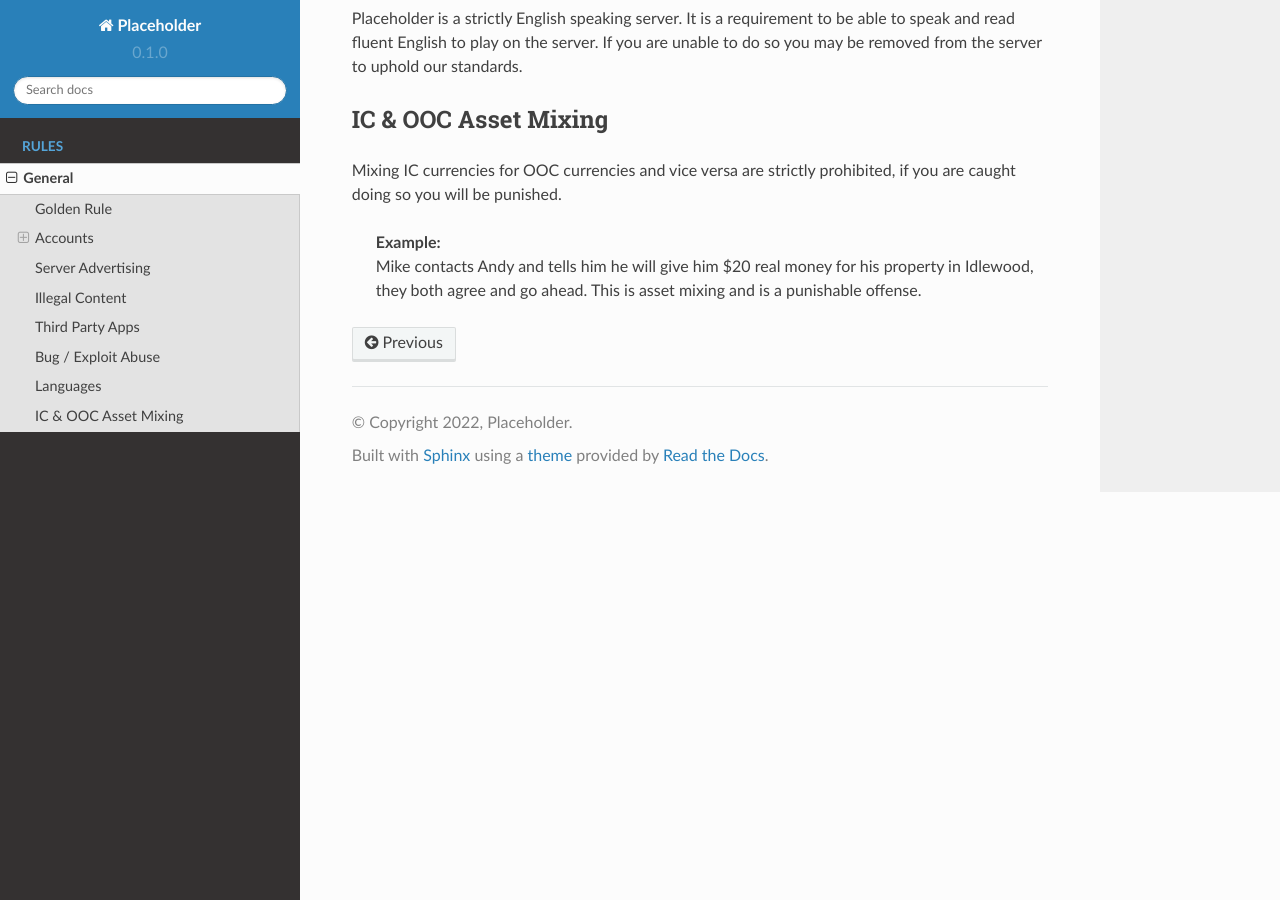
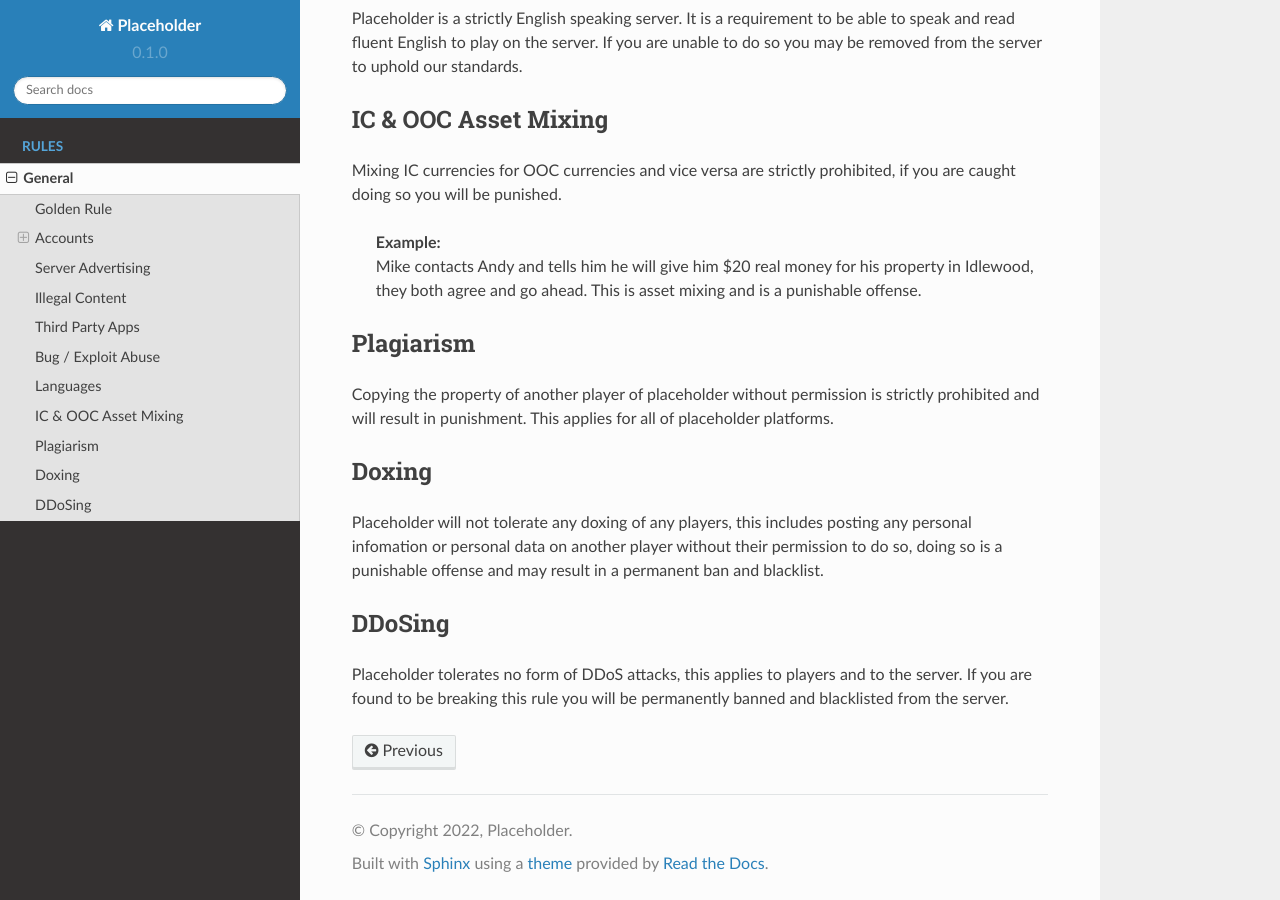
Before and after one commit to Illeeminati/doc, a Sphinx documentation site: the page built from docs/source/rules/rules.rst, in a window 1280 px wide and 900 px high, scrolled down 2124 px. Built offline with Sphinx 7.4.7 and the Read the Docs theme 2.0.0, drawn with Linux system fonts in a browser that asks for light colours.

Commit message:
Update rules.rst

```diff
--- a/docs/source/rules/rules.rst
+++ b/docs/source/rules/rules.rst
@@ -69,3 +69,18 @@ Mixing IC currencies for OOC currencies and vice versa are strictly prohibited,
 
    | **Example:**
    | Mike contacts Andy and tells him he will give him $20 real money for his property in Idlewood, they both agree and go ahead. This is asset mixing and is a punishable offense.
+
+***********
+Plagiarism
+***********
+Copying the property of another player of placeholder without permission is strictly prohibited and will result in punishment. This applies for all of placeholder platforms.
+
+*******
+Doxing
+*******
+Placeholder will not tolerate any doxing of any players, this includes posting any personal infomation or personal data on another player without their permission to do so, doing so is a punishable offense and may result in a permanent ban and blacklist.
+
+*******
+DDoSing
+*******
+Placeholder tolerates no form of DDoS attacks, this applies to players and to the server. If you are found to be breaking this rule you will be permanently banned and blacklisted from the server.
```
